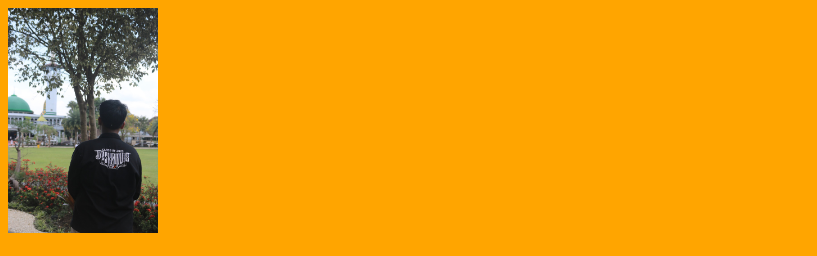
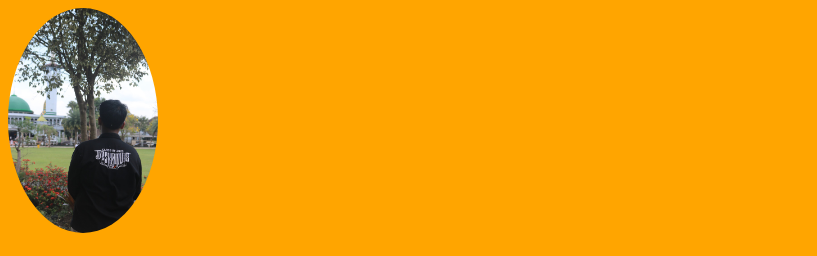
Before and after one commit to Mirza28dsm/pelatihanTIK, a plain HTML site: page index.html in a window 1280 px wide. Shown: the top 256 px of the page, without its empty margins (0-817 px from the left). Drawn offline with Linux system fonts and the light colour scheme.

Commit message:
Update style.css

```diff
--- a/style.css
+++ b/style.css
@@ -1,6 +1,6 @@
 body {
      background-color: #ffa500; /*Warna kuning cerah */
-   font-family:Arial, sans serif; /* Jenis huruf yang bersih dan mudah dibaca */
+   font-family:Arial, sans-serif; /* Jenis huruf yang bersih dan mudah dibaca */
   color: #ff53ff; /* Warna teks utama (Ungu Gelap) */
 }
 
@@ -11,10 +11,10 @@ body {
   background-color: white;
 border-radius: 15px; /* Mwmbuat sudut menjadi melengkung */
 box-shadow: 0 4px 8px rgba(0,0,0,0,1) /* efek bayangan */
-text-align: /* Menengahkan semua teks di dalam kartu */
+text-align: center; /* Menengahkan semua teks di dalam kartu */
 }
 
 .kartu-profil img {
   width: 150px;
-  border-radiu: 50%; /* Trik untuk membuat persegi menjadi lingkaran sempurna */
+  border-radius: 50%; /* Trik untuk membuat persegi menjadi lingkaran sempurna */
 }
```
